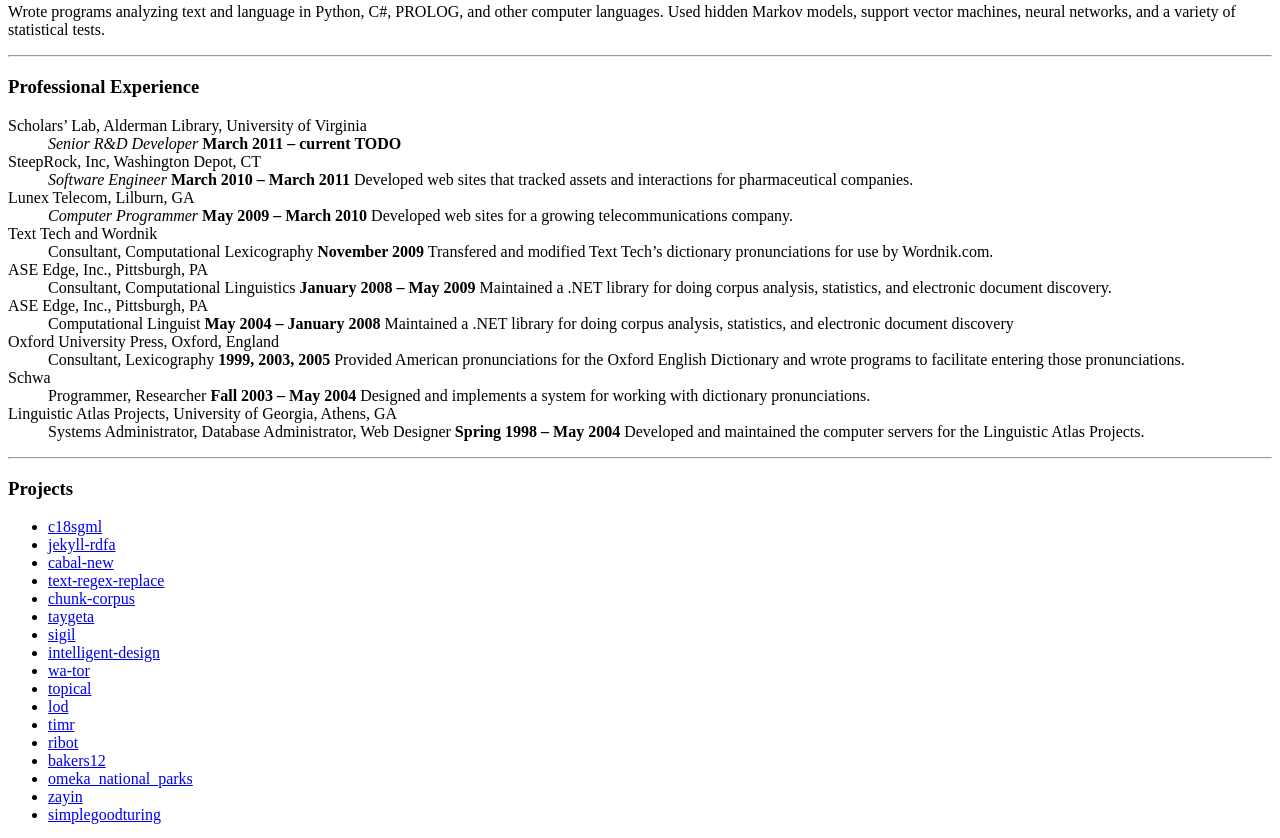
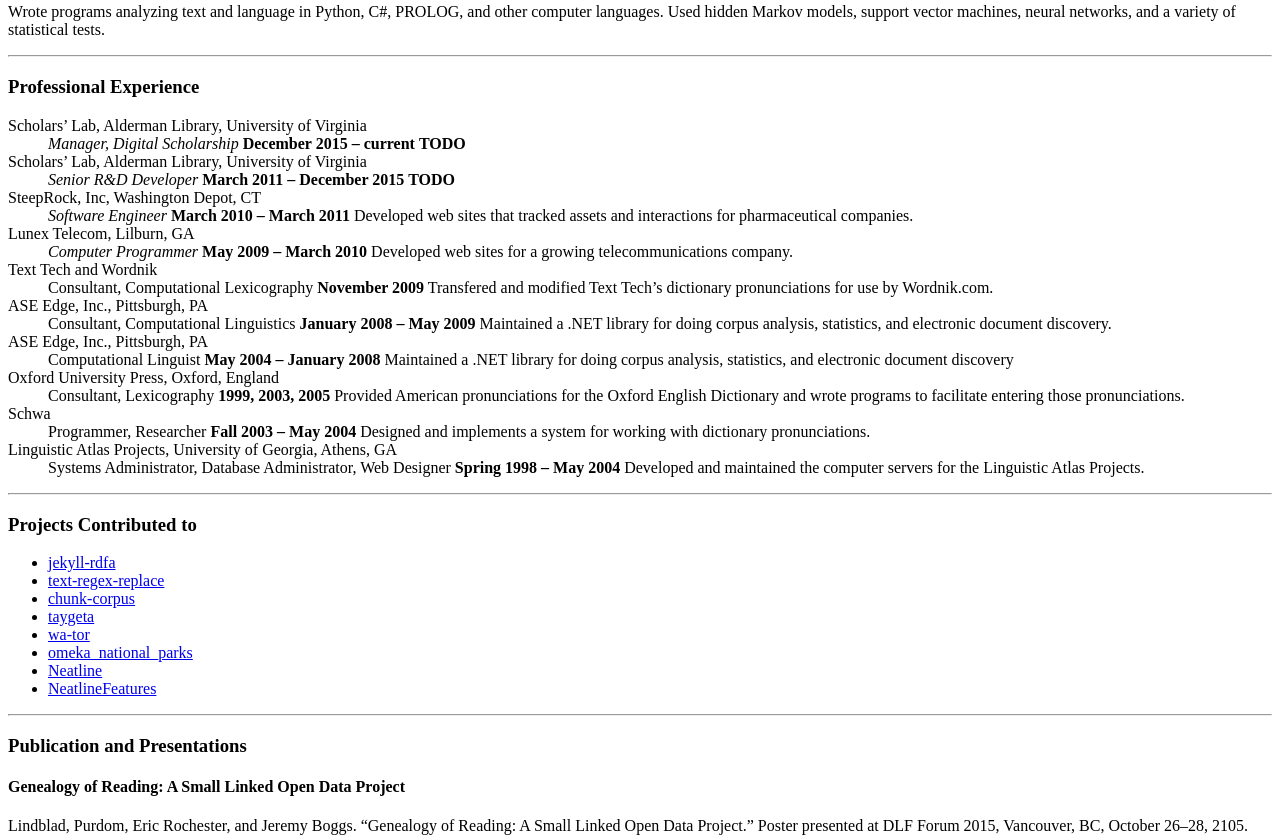
Before and after one commit to erochest/cv, a plain HTML site: page index.html in a window 1280 px wide. Shown: the part 1254-2092 px from the top of the page. Drawn offline with Linux system fonts and the light colour scheme.

Commit message:
Fixed problem with header links and updated HTML.

```diff
--- a/index.html
+++ b/index.html
@@ -19,7 +19,7 @@
 h='&#x67;&#x6d;&#x61;&#x69;&#108;&#46;&#x63;&#x6f;&#x6d;';a='&#64;';n='&#x65;&#114;&#x6f;&#x63;&#104;&#x65;&#x73;&#116;';e=n+a+h;
 document.write('<a h'+'ref'+'="ma'+'ilto'+':'+e+'" clas'+'s="em' + 'ail">'+e+'<\/'+'a'+'>');
 // -->
-</script><noscript>&#x65;&#114;&#x6f;&#x63;&#104;&#x65;&#x73;&#116;&#32;&#x61;&#116;&#32;&#x67;&#x6d;&#x61;&#x69;&#108;&#32;&#100;&#x6f;&#116;&#32;&#x63;&#x6f;&#x6d;</noscript> (434) 305-5193</p>
+</script><noscript>&#x65;&#114;&#x6f;&#x63;&#104;&#x65;&#x73;&#116;&#32;&#x61;&#116;&#32;&#x67;&#x6d;&#x61;&#x69;&#108;&#32;&#100;&#x6f;&#116;&#32;&#x63;&#x6f;&#x6d;</noscript> · <a href="https://twitter.com/erochest">@erochest</a> · <a href="https://github.com/erochest">GitHub</a> (434) 305-5193</p>
 </blockquote>
 <hr />
 <section id="computerweb-programming" class="level3">
@@ -84,7 +84,10 @@ document.write('<a h'+'ref'+'="ma'+'ilto'+':'+e+'" clas'+'s="em' + 'ail">'+e+'<\
 <h3>Professional Experience</h3>
 <dl>
 <dt>Scholars’ Lab, Alderman Library, University of Virginia</dt>
-<dd><em>Senior R&amp;D Developer</em> <strong>March 2011 – current</strong> <strong>TODO</strong>
+<dd><em>Manager, Digital Scholarship</em> <strong>December 2015 – current</strong> <strong>TODO</strong>
+</dd>
+<dt>Scholars’ Lab, Alderman Library, University of Virginia</dt>
+<dd><em>Senior R&amp;D Developer</em> <strong>March 2011 – December 2015</strong> <strong>TODO</strong>
 </dd>
 <dt>SteepRock, Inc, Washington Depot, CT</dt>
 <dd><em>Software Engineer</em> <strong>March 2010 – March 2011</strong> Developed web sites that tracked assets and interactions for pharmaceutical companies.
@@ -113,26 +116,17 @@ document.write('<a h'+'ref'+'="ma'+'ilto'+':'+e+'" clas'+'s="em' + 'ail">'+e+'<\
 </dl>
 <hr />
 </section>
-<section id="projects" class="level3">
-<h3>Projects</h3>
+<section id="projects-contributed-to" class="level3">
+<h3>Projects Contributed to</h3>
 <ul>
-<li><a href="https://github.com/erochest/c18sgml">c18sgml</a></li>
 <li><a href="https://github.com/erochest/jekyll-rdfa">jekyll-rdfa</a></li>
-<li><a href="https://github.com/erochest/cabal-new">cabal-new</a></li>
 <li><a href="https://github.com/erochest/text-regex-replace">text-regex-replace</a></li>
-<li><a href="https://github.com/erochest/chunk-corpus">chunk-corpus</a></li>
+<li><a href="https://github.com/scholarslab/chunk-corpus">chunk-corpus</a></li>
 <li><a href="https://github.com/erochest/taygeta">taygeta</a></li>
-<li><a href="https://github.com/erochest/sigil">sigil</a></li>
-<li><a href="https://github.com/erochest/intelligent-design">intelligent-design</a></li>
 <li><a href="https://github.com/erochest/wa-tor">wa-tor</a></li>
-<li><a href="https://github.com/erochest/topical">topical</a></li>
-<li><a href="https://github.com/erochest/lod">lod</a></li>
-<li><a href="https://github.com/erochest/timr">timr</a></li>
-<li><a href="https://github.com/erochest/ribot">ribot</a></li>
-<li><a href="https://github.com/erochest/bakers12">bakers12</a></li>
 <li><a href="https://github.com/erochest/omeka_national_parks">omeka_national_parks</a></li>
-<li><a href="https://github.com/erochest/zayin">zayin</a></li>
-<li><a href="https://github.com/erochest/simplegoodturing">simplegoodturing</a></li>
+<li><a href="https://github.com/scholarslab/Neatline">Neatline</a></li>
+<li><a href="https://github.com/scholarslab/NeatlineFeatures">NeatlineFeatures</a></li>
 </ul>
 <hr />
 </section>
```
Also changed, not shown: 1 other file.
